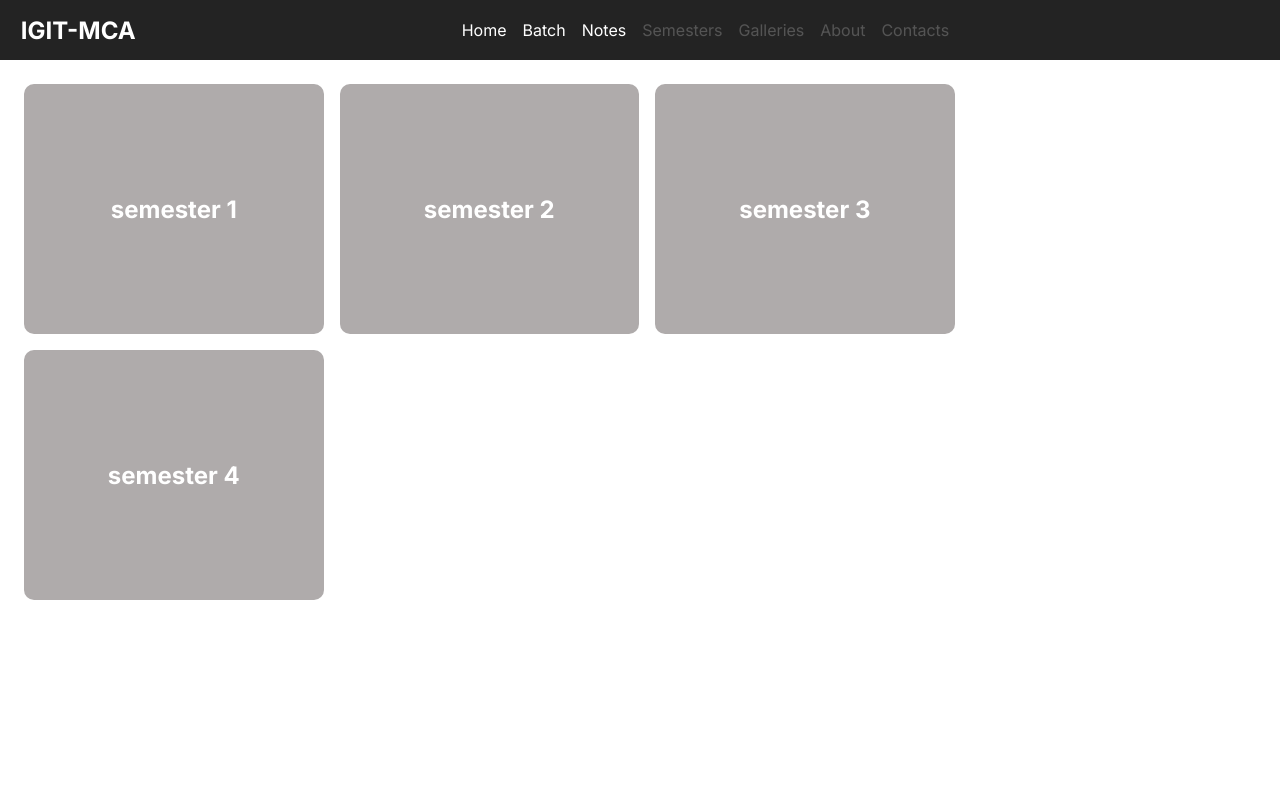
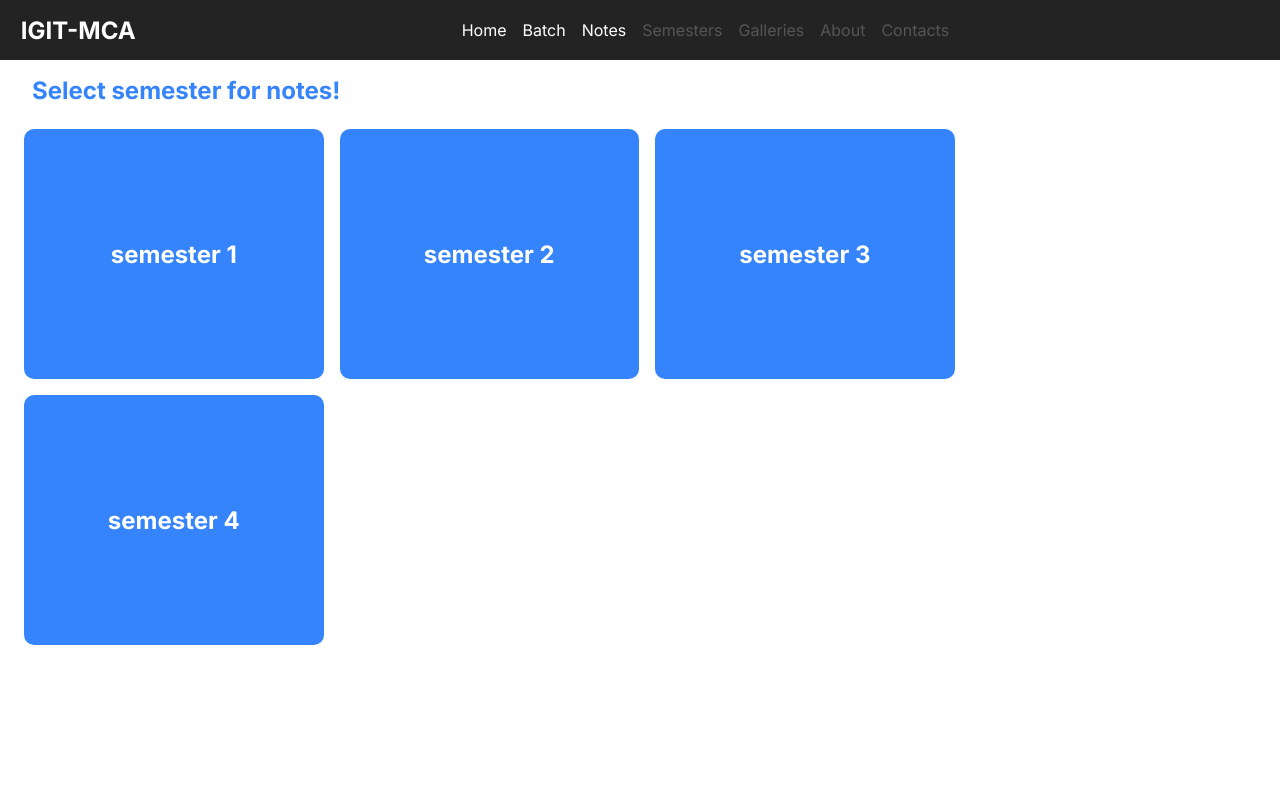
Before and after one commit to satyadalei/igit-mca-frontend, a Next.js app: page /notes in a window 1280 px wide. Shown: the top 800 px of the page. Built offline with nearby package versions, Linux system fonts and the light colour scheme; no server answers; sample sign-in values are in the browser's storage.

Commit message:
Fixing color issues

```diff
--- a/src/app/notes/[semesterNum]/SemesterContent.jsx
+++ b/src/app/notes/[semesterNum]/SemesterContent.jsx
@@ -15,7 +15,7 @@ const SemesterContent = (props) => {
       {subjectDetailsArray.map((subject, index) => {
         return <div key={index}>
            <div>
-                <p>Paper {index}</p>
+                <p>Paper {index + 1}</p>
                 <h3>{subject.subjectName}</h3>
            </div>
 
--- a/src/app/notes/page.jsx
+++ b/src/app/notes/page.jsx
@@ -32,6 +32,7 @@ const Notes = () => {
     <>
       {loginStatus ? (
         <section className="page_section">
+         <h1 style={{color:"#3584FC", margin:"1rem 0 0 2rem", textDecoration:"underlined"}} >Select semester for notes!</h1>
           <div className={styles.allSemContainer} >
 
           {/* --- All semesters will be populated ----- */}
--- a/src/app/notes/page.module.css
+++ b/src/app/notes/page.module.css
@@ -7,7 +7,7 @@
   flex-wrap: wrap;
 }
 .semNumBox{
-    background-color: rgb(175, 171, 171);
+    background-color: #3584FC;
     color: white;
     width: 24%;
     max-width: 500px;
@@ -20,9 +20,8 @@
     margin: 0.5rem;
 }
 .semNumBox:hover{
-    background-color: rgba(175, 171, 171, 0.58);
+    background-color: #024fc4;
     transition: 0.4s all ease-in-out;
-    color: rgba(0, 0, 0, 0.872);
 }
 
 /* ------- RESPONSIVE -------- */
```
